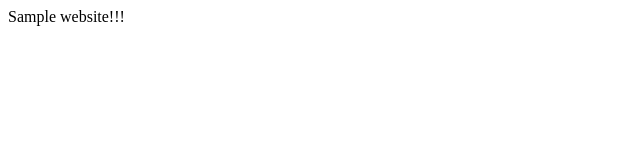
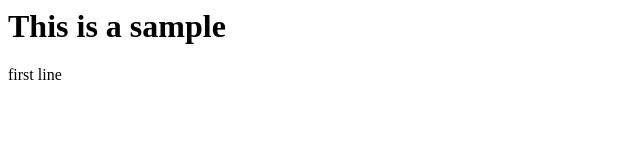
Before and after one commit to mjddelacruz/fullstackrepo, a website: page index.html in a window 1280 px wide. Shown: the whole page, without its empty margins (0-640 px from the left). Drawn offline with Linux system fonts and the light colour scheme.

Commit message:
NPM commit

```diff
--- a/index.html
+++ b/index.html
@@ -3,7 +3,8 @@
     <head></head>
     <body>
 
-        Sample website!!!
+        <h1>This is a sample</h1>
+        <p>first line</p>
 
     </body>
 
```
Also changed, not shown: package.json (+7 -2 lines), 3 other files.
